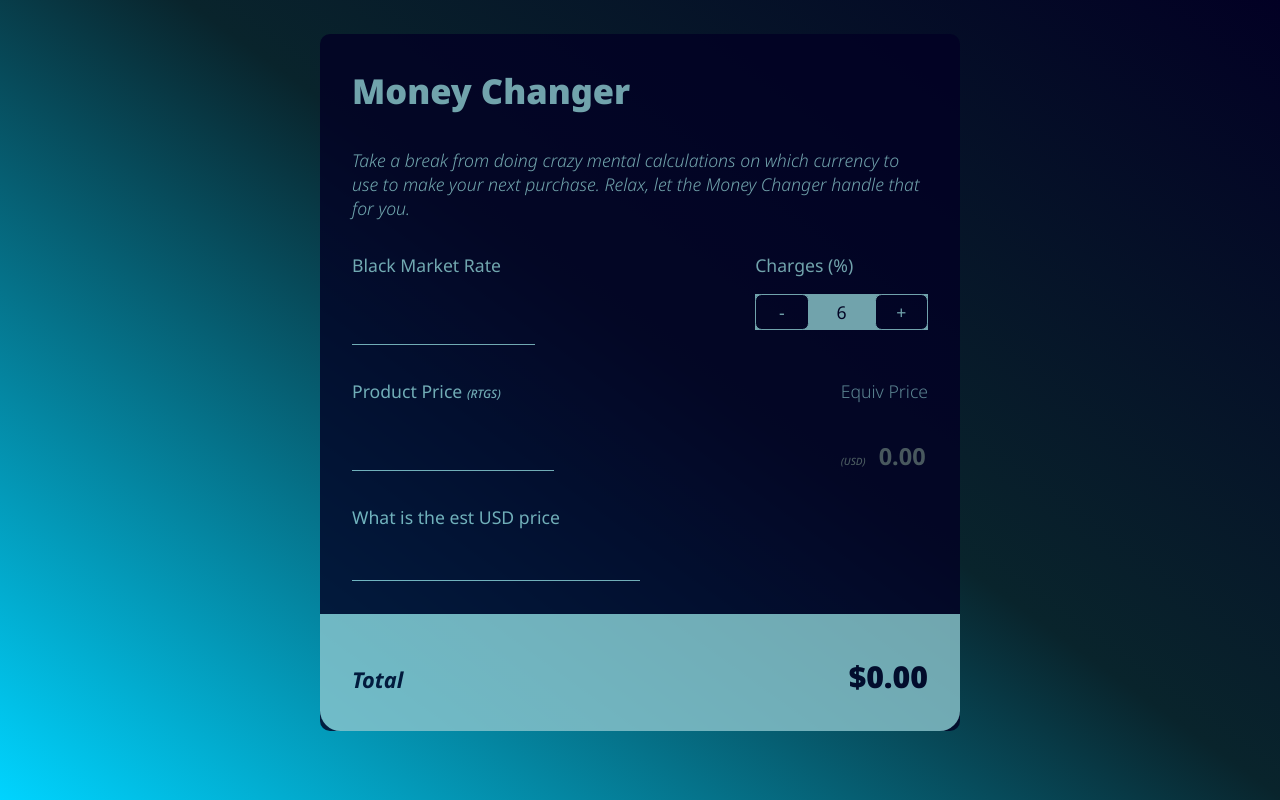
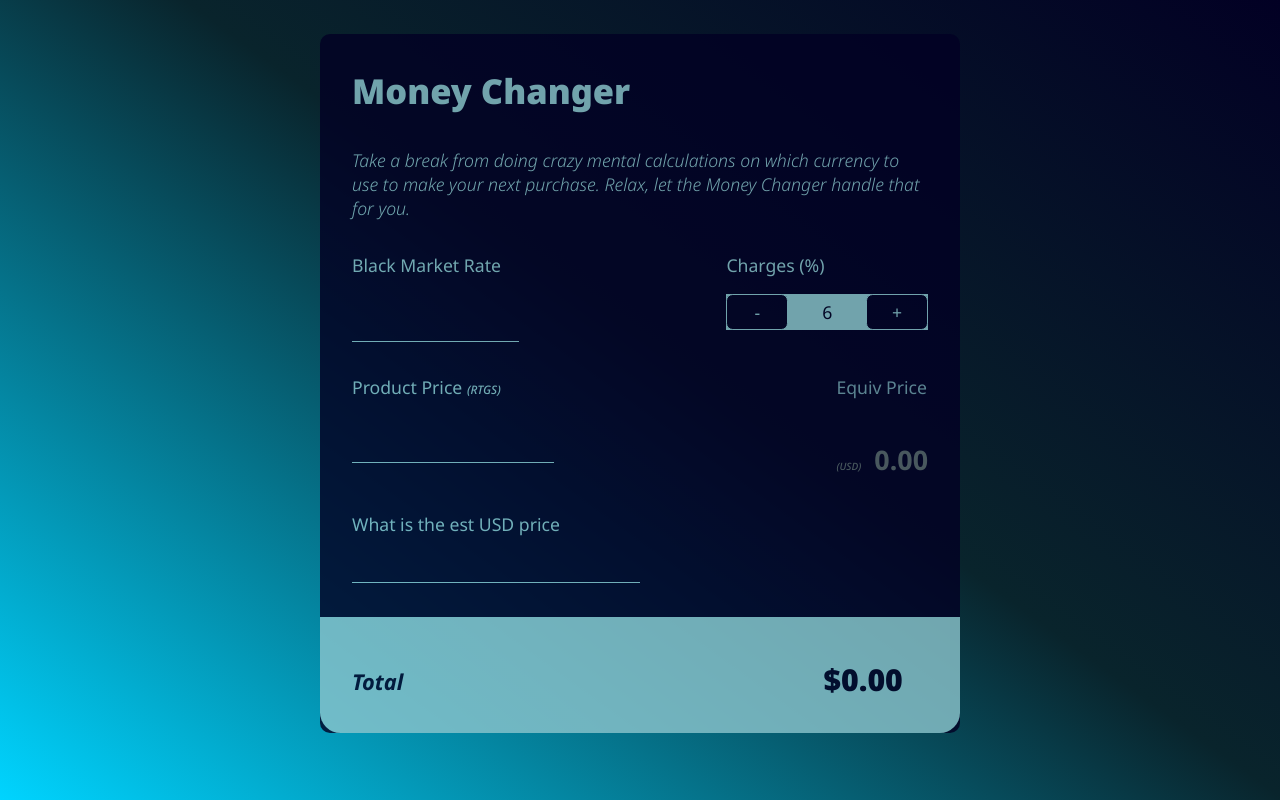
Before and after one commit to Godwill700/vanilla-money-changer, a website: page index.html in a window 1280 px wide. Drawn offline with Linux system fonts and the light colour scheme.

Commit message:
"result styling amendment"

```diff
--- a/Assets/SASS/styles.scss
+++ b/Assets/SASS/styles.scss
@@ -53,7 +53,7 @@ $main-font: 1.05rem;
     border: none;
     border-bottom: 0.1rem solid $main-text-color1;
     display: block;
-    font-size: 1.2em;
+    font-size: 1.1em;
     padding: 0.5em;
   }
 }
@@ -138,6 +138,9 @@ header {
   @include container();
   @include inputBottom();
   @include label1();
+  .rate {
+    min-width: 20%;
+  }
 
   .alert {
     font-weight: 600;
@@ -153,7 +156,7 @@ header {
 
   .charges {
     width: 35%;
-    max-width: 30%;
+    max-width: 40%;
   }
   .charge-percentage {
     display: flex;
@@ -205,8 +208,8 @@ header {
     opacity: 0.8;
 
     p {
-      margin-bottom: 2.2rem;
-      font-weight: 300;
+      margin-bottom: 2.5rem;
+      font-weight: 400;
     }
 
     h1 {
@@ -223,7 +226,7 @@ header {
     }
 
     span {
-      font-size: 1.4rem;
+      font-size: 1.6rem;
       color: rgb(185, 214, 185);
     }
   }
@@ -291,6 +294,7 @@ header {
       color: $main-bg;
       font-weight: 900;
       font-size: 1.8rem;
+      margin-right: 1.5rem;
       span {
         color: inherit;
         font-size: inherit;
--- a/Assets/js/main.js
+++ b/Assets/js/main.js
@@ -50,6 +50,8 @@ calculateSavingOrLoss = () => {
     totalLoss.style.display = "inline-block";
     totalLoss.style.color = "#F71735";
     totalLoss.style.marginLeft = "2rem";
+    // totalSavingOrLoss.style.color = "red";
+    console.log(totalSavingOrLoss);
   }
 };
 
```
Also changed, not shown: Assets/css/styles.css, 1 other file.
